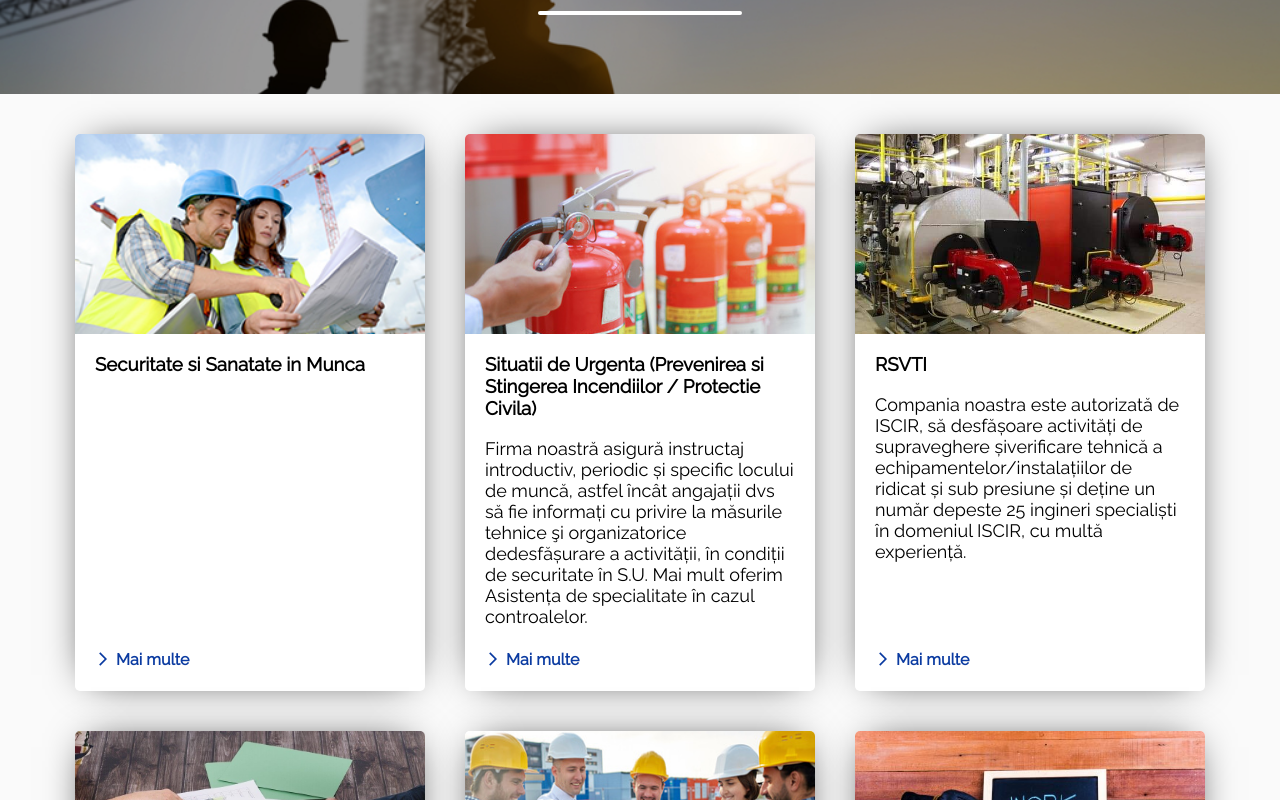
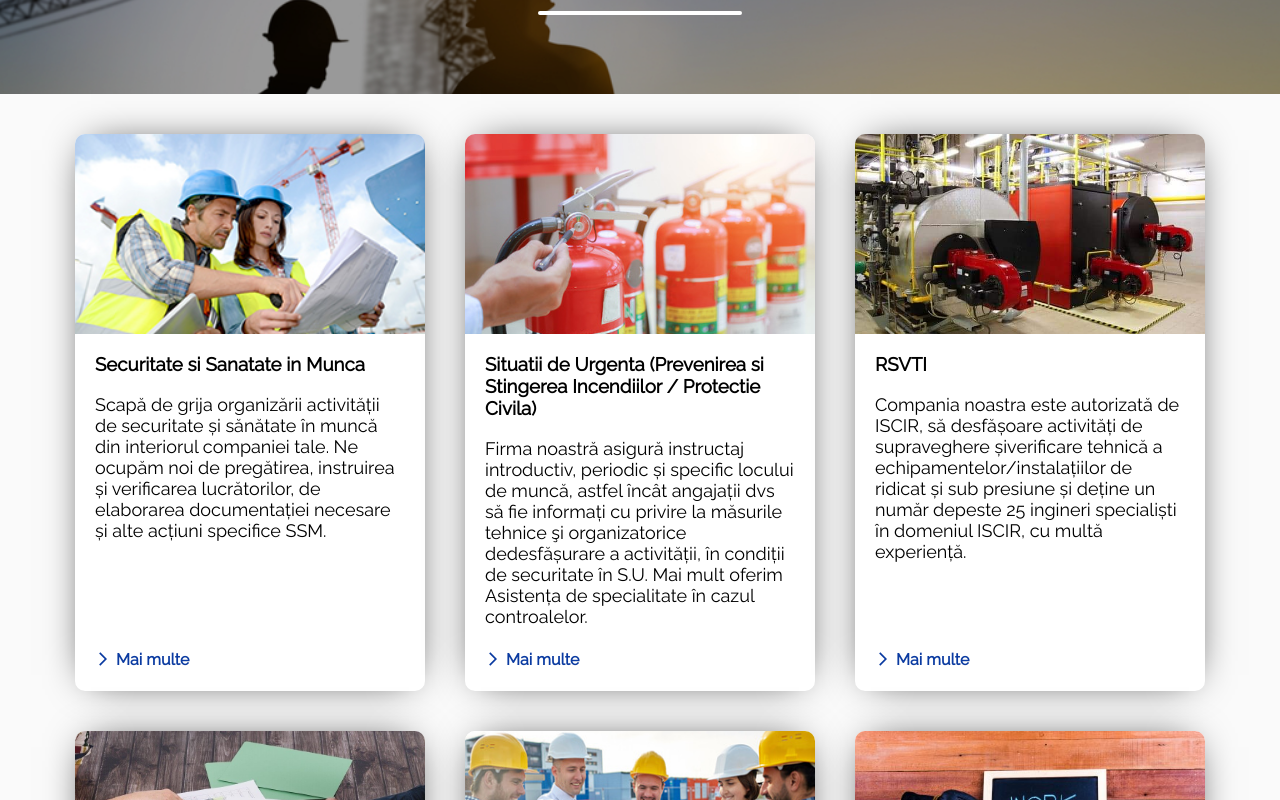
Before and after one commit to bmarcu13/work-management-website, a React (Create React App) app: page / in a window 1280 px wide. Shown: the part 1060-1860 px from the top of the page. Built offline with nearby package versions, Linux system fonts and the light colour scheme.

Commit message:
Finished services

```diff
--- a/src/Components/ServicesMainPage/ServicesMainPage.css
+++ b/src/Components/ServicesMainPage/ServicesMainPage.css
@@ -56,11 +56,11 @@
     align-items: flex-start;
     opacity: 0;
     overflow: hidden;
-    border-radius: 5px;
+    border-radius: 10px;
     cursor: default;
     background-color: white;
-    /* transition: 0.2s;
-    transition-delay: 0.15; */
+    transition: 0.2s;
+    transition-delay: 0.15;
     grid-auto-rows: auto;
     box-shadow: 0 0 2.5em -1em black;
 }
--- a/src/Components/ServicesMainPage/ServicesMainPage.js
+++ b/src/Components/ServicesMainPage/ServicesMainPage.js
@@ -36,7 +36,7 @@ export default function ServicesMainPage() {
                 className={animationClass}
                 style={{
                     animationDelay: "." + 1 * index + "s",
-                    animationDuration: "1.5s",
+                    animationDuration: "3s",
                 }}
             >
                 <div className="img-container">
@@ -98,7 +98,8 @@ export default function ServicesMainPage() {
 const servicesList = [
     {
         title: "Securitate si Sanatate in Munca",
-        description: "",
+        description:
+            "Scapă de grija organizării activității de securitate și sănătate în muncă din interiorul companiei tale. Ne ocupăm noi de pregătirea, instruirea și verificarea lucrătorilor, de elaborarea documentației necesare și alte acțiuni specifice SSM.",
         img: SecuritateSanatateInMunca,
     },
     {
```
